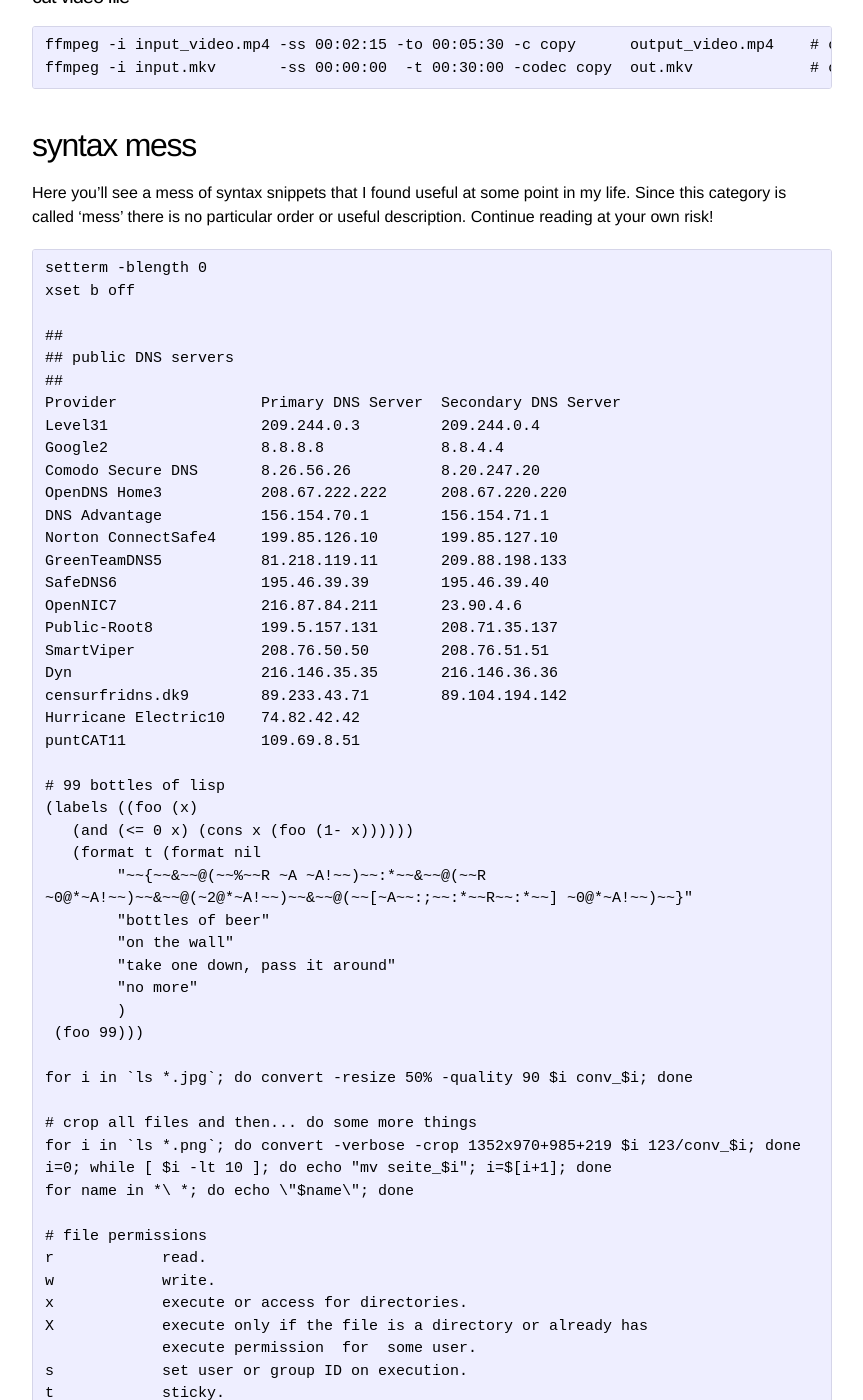
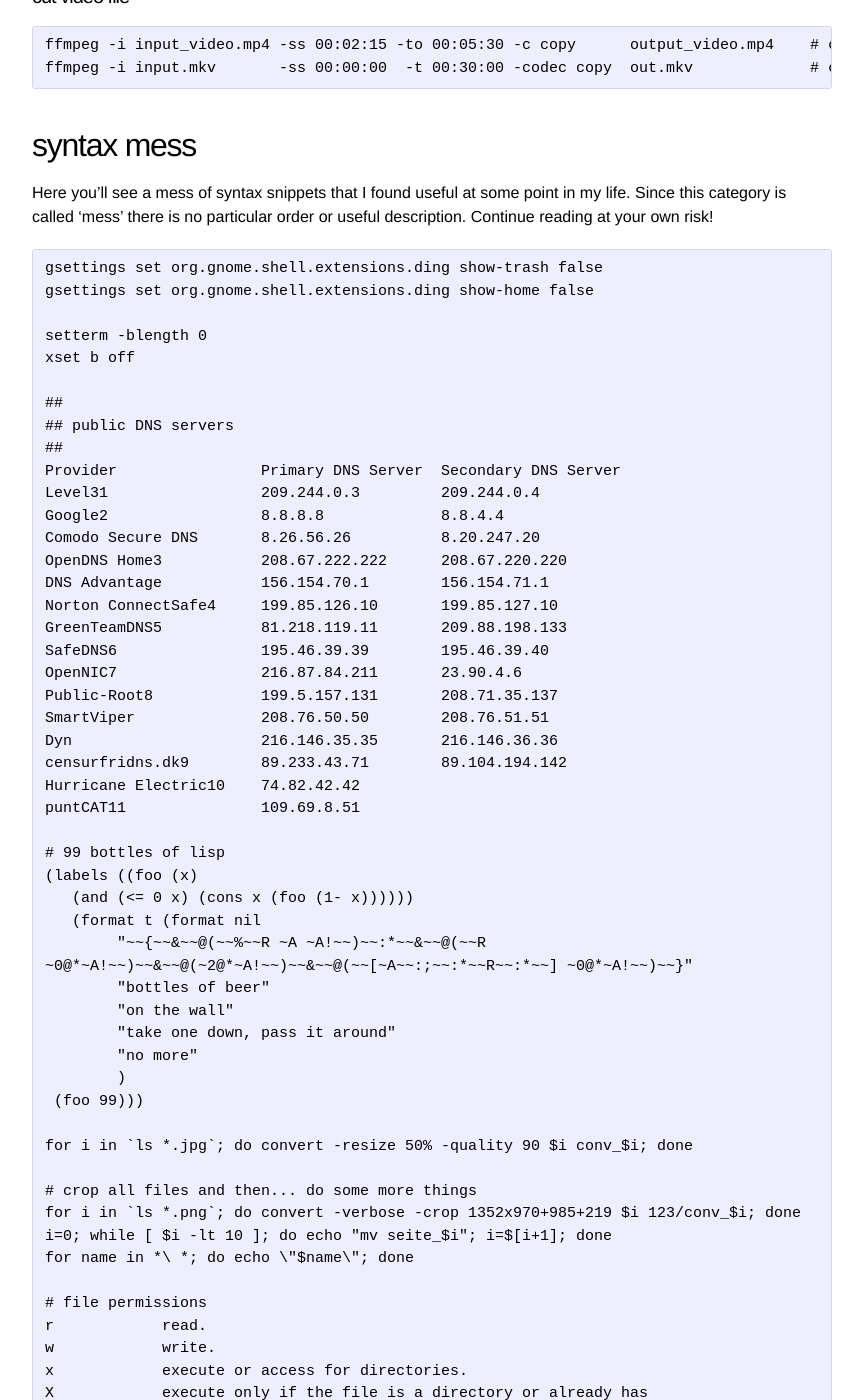
Before and after one commit to jewirth/jewirth.github.io, a Jekyll site: the page built from syntax.md, in a window 1280 px wide and 1400 px high, scrolled down 9915 px. Shown: the whole window, without its empty margins (208-1071 px from the left). Built offline with Jekyll 4.4.1, drawn with Linux system fonts in a browser that asks for light colours; some of the changed text lies outside the part shown.

Commit message:
Update syntax.md

```diff
--- a/syntax.md
+++ b/syntax.md
@@ -446,6 +446,10 @@ kill or enable the OS X dashboard
 
 Here you'll see a mess of syntax snippets that I found useful at some point in my life. Since this category is called 'mess' there is no particular order or useful description. Continue reading at your own risk!
 
+
+    gsettings set org.gnome.shell.extensions.ding show-trash false
+    gsettings set org.gnome.shell.extensions.ding show-home false
+
     setterm -blength 0
     xset b off
 
```
